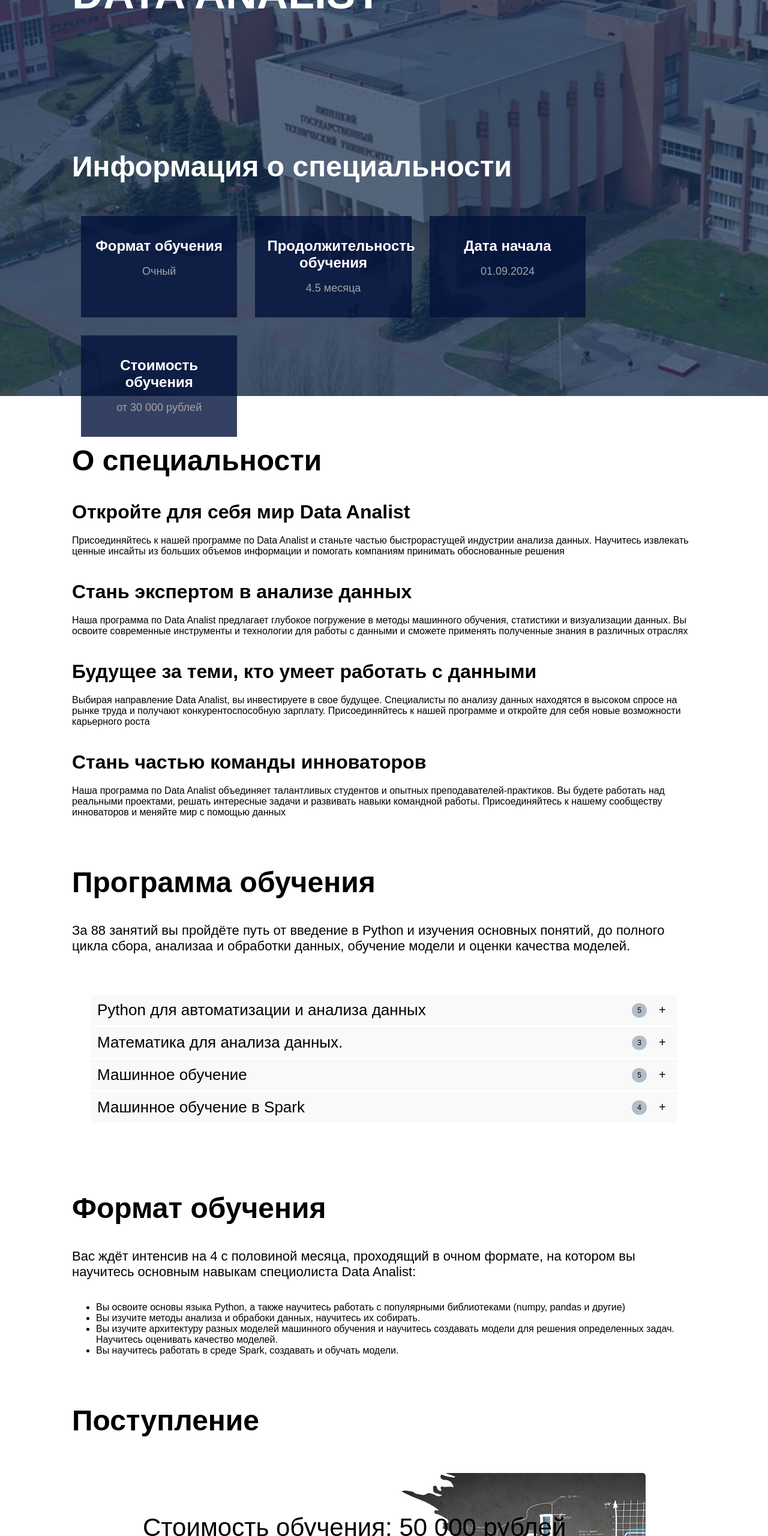
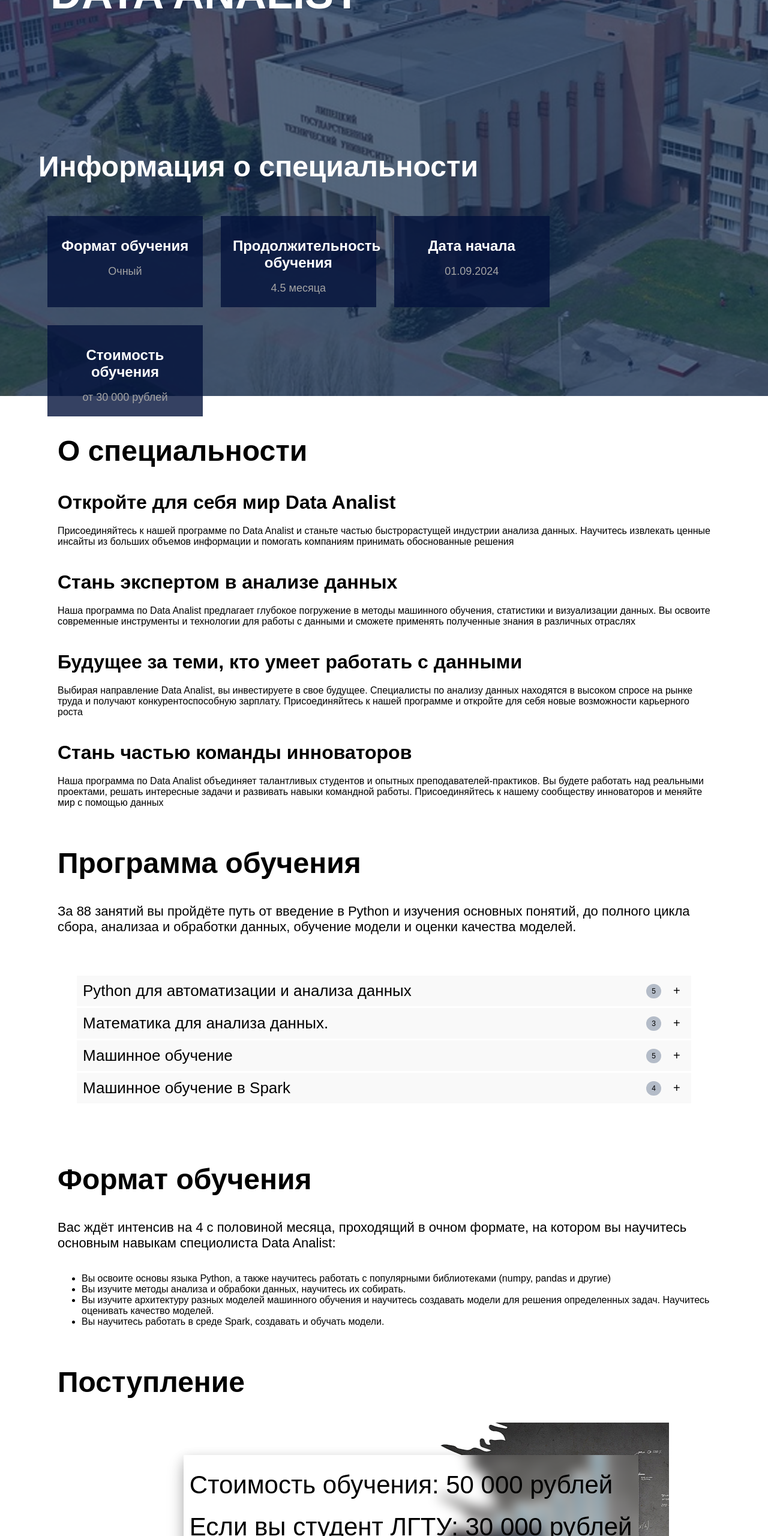
Before and after one commit to VlA211/LSTU_site_1, a plain HTML site: page index.html in a window 1280 px wide. Shown: the part 240-2800 px from the top of the page at 60% size. Drawn offline with Linux system fonts and the light colour scheme.

Commit message:
Add files via upload

```diff
--- a/css/baner.css
+++ b/css/baner.css
@@ -23,7 +23,7 @@ body{
     color: var(--color-baner-text);
     position: absolute;
     top: 0;
-    left: 0;
+    left: 0%;
     width: 100%;
     height: 100%;
     background-color: rgba(19, 45, 85, 0.7);
@@ -32,29 +32,27 @@ body{
 
 .text-block {
     color: var(--color-baner-text);
-    position: relative;
     padding: 20px;
     margin-top: 20px;
-    margin-left: 100px;
-    margin-bottom: 0px;
+    /* margin-left: 10%;  */
     margin-bottom: 25vh;
 }
 
 .text-block h1{
     margin-bottom: 0px;
-    margin-right: 30px;
+    /* margin-right: 30px; */
 }
 
 
 .text-block h3{
     margin-top: 0px ;
     margin-bottom: 0px;
-    margin-right: 100px;
+    /* margin-right: 100px;  */
 }
 
 .text-block h4{
     margin-top: 0px;
-    margin-bottom: 40px;
+    /* margin-bottom: 40px; */
 }
 
 .text-block p{
@@ -68,6 +66,7 @@ body{
     margin: 15px;
     width: 19%;
     text-align: center;
+    height: 14vh;
 }
 
 .info-block h1 {
@@ -81,7 +80,8 @@ body{
 }
 
 .info-block-list{
-    margin-left: 120px;
+    /* margin-left: 120px; */
     display: flex;
     flex-wrap: wrap;
+    align-items: center;
 }
--- a/css/main.css
+++ b/css/main.css
@@ -14,12 +14,15 @@ html {
 }
 
 .box{
-    width: var(--width);
+    /* width: var(--width); */
     /* flex-shrink: 0; */
     /* justify-content: space-between; */
-    display: flex;
-    flex-wrap: wrap;
-    margin: auto;
+    /* display: flex; */
+    margin-left: 5%;
+    margin-right: 5%;
+    width: 90%;
+    /* flex-wrap: wrap; */
+    /* margin: auto; */
 }
 
 
--- a/css/postuplenie.css
+++ b/css/postuplenie.css
@@ -1,9 +1,12 @@
 .card_admission{
-    margin: auto;
+    /* margin: auto; */
+    margin-left: 10%;
     padding: 20px;
-    width: 100%;
+    width: 80%;
     font-size: 42px;
+    height: 50vh;
     position: relative;
+    background-image: url('../image/carr.png');
 }
 
 .card_text_but{
@@ -16,38 +19,58 @@
     width: 80%;
     border-radius: 5px;
     object-fit: cover;
+    z-index: 2;
 }
 
 .card_admission_text{
+    position: absolute;
+    top: 10%;
+    left: 10%;
     margin: 10px;
-    top:0;
-    position: absolute;
+    z-index: 1;
+
+	line-height: 40px;
+	padding: 20px 0;
+	box-shadow: 0 6px 18px rgba(0,0,0,0.2), 0 16px 28px rgba(0,0,0,0.2);
+	z-index: 1;
+	overflow: hidden;
+    }
+
+.card_admission_text::before{
+    content: "";
+	position: absolute;
+	top: -50%;
+	left: -50%;
+	height: 200%;
+	width: 200%;
+	background: url("../image/carr.png") center top;
+	filter: blur(10px);
+	z-index: -1;
 }
 
+.blur{
+    position: relative;
+    z-index: 5;
+    filter: blur(5px);
+}
 
 .card_admission_text_1{
-    position: absolute;
-    top: 15%;
-    left: 10%;
+    margin-top: 0px;
     margin: 10px;
-}
-
-.card_admission_text_2{
-    position: absolute;
-    top: 30%;
-    left: 10%;
-    margin: 10px;
+    margin-bottom: 4%;
 }
 
 
 .cart_big_text{
-    font-size: 56px;
+    font-size: 48px;
 }
 
 .card_admission_button{
+    border: 5px solid orange;
+
     position: absolute;
-    top: 50%;
-    left: 15%;
+    top: 60%;
+    left: 13%;
     /* width: 35%; */
     height: 20%;
     background-color: rgba(19, 45, 85, 1);
@@ -62,5 +85,4 @@
 .card_admission_button:hover{
     background-color: orange;
     cursor: pointer;
-    color: black;
 }
--- a/css/programm.css
+++ b/css/programm.css
@@ -1,7 +1,7 @@
 .program{
-    margin:120px;
-    margin-top: 80px;
-    margin-bottom: 80px;
+    margin:7.5%;
+    margin-top: 5%;
+    margin-bottom: 5%;
     /* font-size: 18px; */
 }
 
--- a/index.html
+++ b/index.html
@@ -27,11 +27,12 @@
     <div class="banner">
         <img src="image/LSTU.jpg" alt="Background image" class="background">
         <div class="overlay">
+            <div class="box">
                 <div class="text-block">
                     <h1>DATA ANALIST</h1>
                 </div>
 
-            <h2 style="margin-left: 120px;">Информация о специальности</h2>
+                <h2>Информация о специальности</h2>
                 <div class="info-block-list">
 
                     <div class="info-block">
@@ -52,6 +53,7 @@
                     <div class="info-block">
                         <h1>Стоимость обучения</h1>
                         <p> от 30 000 рублей</p>
+                    </div>
                 </div>
 
             </div>
@@ -216,15 +218,16 @@
         </table> -->
 
         <div class="card_admission">
-            <img class="card_admission_img" src="image/carr.png">
-
+            <!-- <img class="card_admission_img" src="image/carr.png"> -->
+            <div class="card_admission_text">
 
                 <div class="card_admission_text_1">
                     Стоимость обучения: 50 000 рублей
                 </div>
 
-                <div class="card_admission_text_2" style="margin-bottom: 30px;">
+                <div class="card_admission_text_1">
                     Если вы студент ЛГТУ: 30 000 рублей
+                </div>
             </div>
 
             <button class="card_admission_button" onclick="window.open('https\:\/\/www.example.com', '_blank')">
```
Lines whose indentation alone changed are shown as unchanged.
